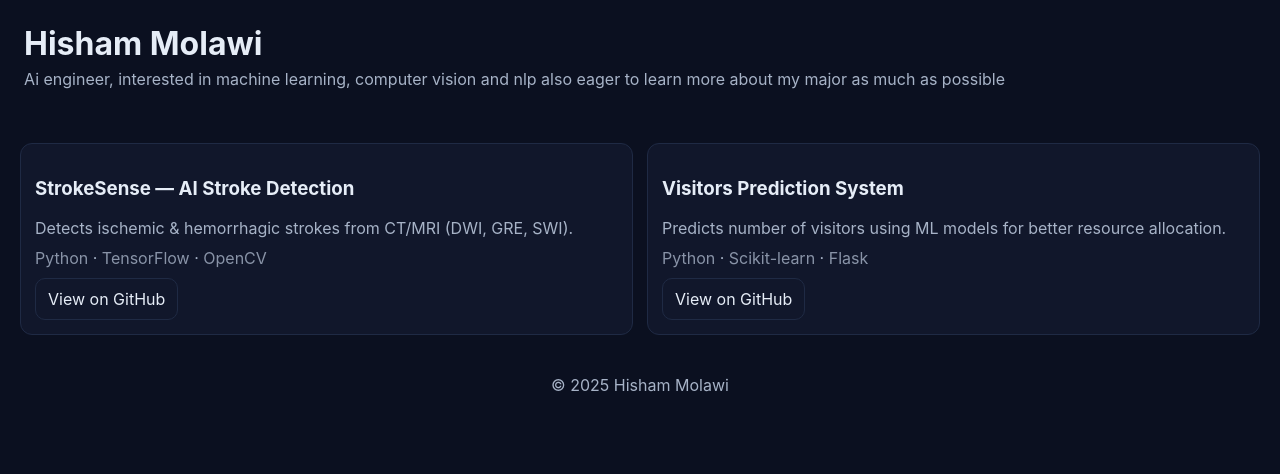
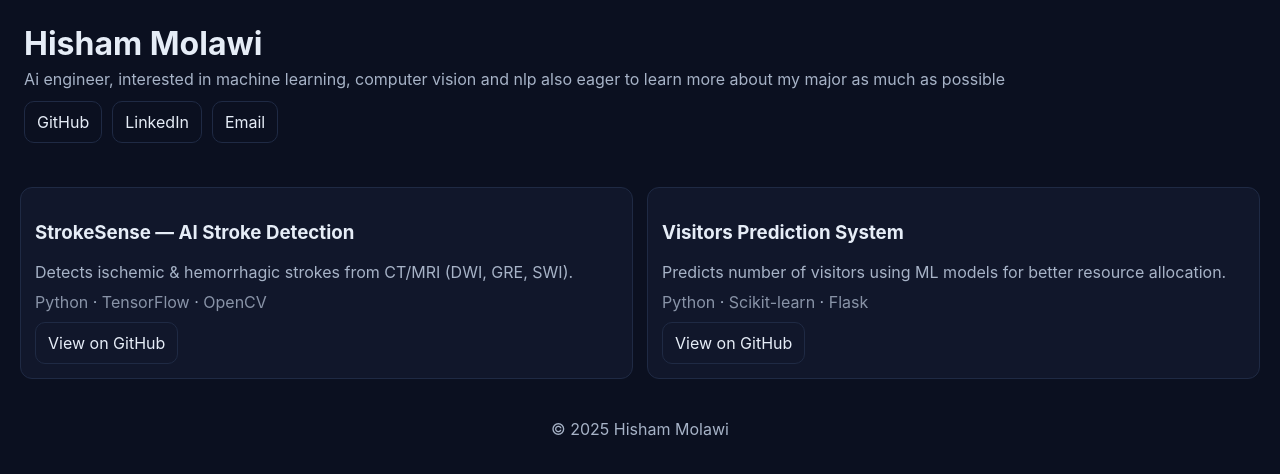
Before and after one commit to He1himself/hishammolawi.github.io, a plain HTML site: page index.html in a window 1280 px wide. Drawn offline with Linux system fonts and the light colour scheme.

Commit message:
Update index.html

```diff
--- a/index.html
+++ b/index.html
@@ -7,10 +7,18 @@
   <link rel="stylesheet" href="style.css" />
 </head>
 <body>
-  <header style="padding:24px;">
-    <h1>Hisham Molawi</h1>
-    <p>Ai engineer, interested in machine learning, computer vision and nlp also eager to learn more about my major as much as possible</p>
-  </header>
+  <header style="padding:24px;display:flex;justify-content:space-between;align-items:center;gap:12px;flex-wrap:wrap;">
+  <div>
+    <h1 style="margin:0;">Hisham Molawi</h1>
+    <p style="margin:6px 0 0;">Ai engineer, interested in machine learning, computer vision and nlp also eager to learn more about my major as much as possible</p>
+  </div>
+  <nav style="display:flex;gap:10px;">
+    <a class="btn" href="https://github.com/He1himself" target="_blank" rel="noopener">GitHub</a>
+    <a class="btn" href="LINKEDIN_URL_HERE" target="_blank" rel="noopener">LinkedIn</a>
+    <a class="btn" href="mailto:YOUR_EMAIL_HERE">Email</a>
+  </nav>
+</header>
+
 
   <main id="projects" class="grid"></main>
 
```
